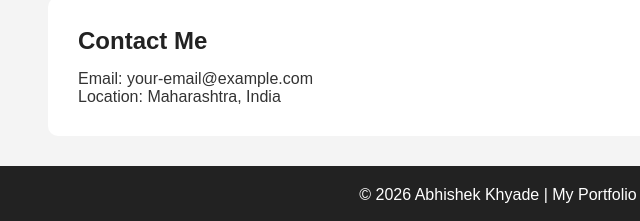
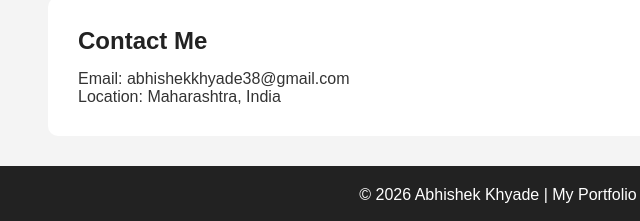
Before and after one commit to Abhishekkhyade/abhishek_website, a plain HTML site: page index.html in a window 1280 px wide. Shown: the part 749-970 px from the top of the page, 142-782 px from the left. Drawn offline with Linux system fonts and the light colour scheme.

Commit message:
Update index.html

```diff
--- a/index.html
+++ b/index.html
@@ -123,7 +123,7 @@
     <!-- Contact Section -->
     <section id="contact">
         <h2>Contact Me</h2>
-        <p>Email: your-email@example.com</p>
+        <p>Email: abhishekkhyade38@gmail.com</p>
         <p>Location: Maharashtra, India</p>
     </section>
 
```
